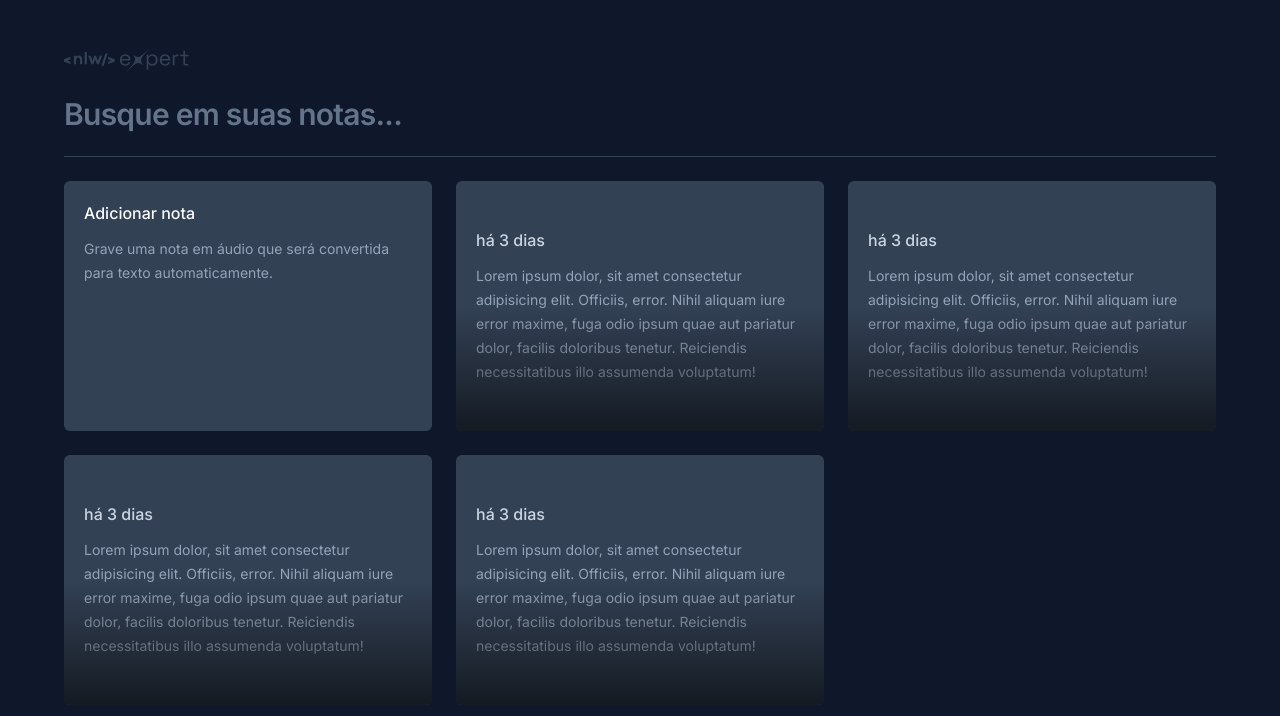
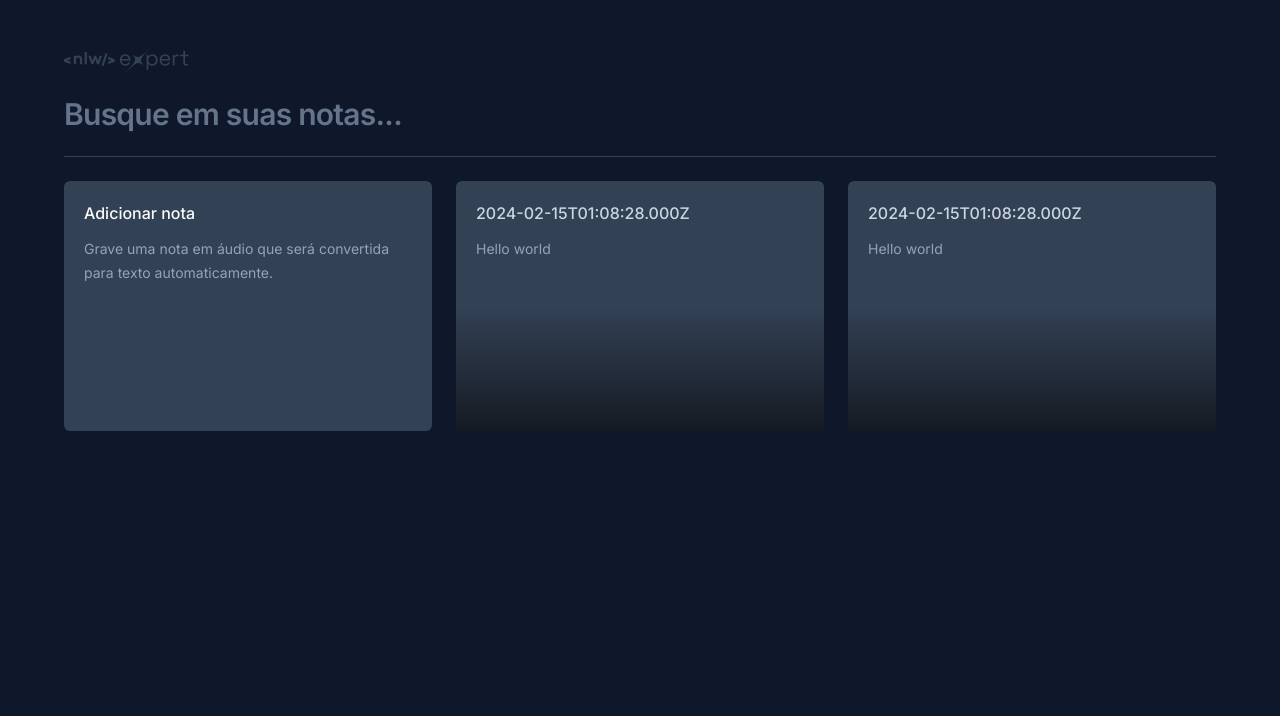
Before and after one commit to Matheus-jacobb/web.react.nlw-expert-notes, a React (Vite) app: page / in a window 1280 px wide. Shown: the top 716 px of the page. Built offline with nearby package versions, Linux system fonts and the light colour scheme.

Commit message:
feature(note-card): added modal

```diff
--- a/package.json
+++ b/package.json
@@ -10,6 +10,9 @@
         "preview": "vite preview"
     },
     "dependencies": {
+        "@radix-ui/react-dialog": "^1.0.5",
+        "date-fns": "^3.3.1",
+        "lucide-react": "^0.330.0",
         "react": "^18.2.0",
         "react-dom": "^18.2.0"
     },
--- a/src/app.tsx
+++ b/src/app.tsx
@@ -2,6 +2,10 @@
 import { NewNoteCard } from './components/new-note-card'
 import { NoteCard } from './components/note-card'
 
+const note = {
+  date: new Date(),
+  content: 'Hello world'
+}
 
 export function App() {
   return (
@@ -21,11 +25,8 @@
 
       <NewNoteCard />
 
-      <NoteCard />
-      <NoteCard />
-      <NoteCard />
-      <NoteCard />
-
+      <NoteCard note={note} />
+      <NoteCard note={note} />
       </div>
 
     </div>
--- a/src/components/note-card.tsx
+++ b/src/components/note-card.tsx
@@ -1,14 +1,56 @@
-export function NoteCard() {
-    return (
-        <button className="rounded-md text-left bg-slate-700 p-5 space-y-3 overflow-hidden relative outline-none hover:ring-2 hover:ring-slate-600 focus-visible:ring-2 focus-visible:ring-lime-400 z-10">
+import * as Dialog from '@radix-ui/react-dialog'
+import { formatDistanceToNow } from 'date-fns'
+import { ptBR } from 'date-fns/locale'
+import { X } from 'lucide-react'
+
+interface NotecardProps {
+  note: {
+    date: Date,
+    content: string
+  }
+}
+
+export function NoteCard({ note }: NotecardProps) {
+  return (
+    <Dialog.Root>
+      <Dialog.Trigger className="rounded-md flex flex-col text-left bg-slate-700 p-5 gap-3 overflow-hidden relative outline-none hover:ring-2 hover:ring-slate-600 focus-visible:ring-2 focus-visible:ring-lime-400 z-10">
         <span className="text-small font-medium text-slate-300">
-          há 3 dias
+          {note.date.toISOString()}
         </span>
         <p className="text-sm leading-6 text-slate-400">
-          Lorem ipsum dolor, sit amet consectetur adipisicing elit. Officiis, error. Nihil aliquam iure error maxime, fuga odio ipsum quae aut pariatur dolor, facilis doloribus tenetur. Reiciendis necessitatibus illo assumenda voluptatum!
+          {note.content}
         </p>
 
         <div className="absolute bottom-0 left-0 right-0 h-1/2 bg-gradient-to-t from-black/60 to-black/0 pointer-events-none" />
-      </button>
-    )
+      </Dialog.Trigger>
+
+      <Dialog.Portal>
+        <Dialog.Overlay className="inset-0 fixed bg-black/60 z-10">
+          <Dialog.Content className="fixed overflow-hidden left-1/2 top-1/2 -translate-x-1/2 -translate-y-1/2 max-w-[640px] w-full h-[60vh] bg-slate-700 rounded-md flex flex-col outline-none">
+            <Dialog.Close className="absolute right-0 top-0 bg-slate-800 p-1.5 text-slate-400 hover:text-slate-100">
+              <X className="size-5"/>
+            </Dialog.Close>
+
+            <div className="flex flex-1 flex-col gap-3 p-5">
+              <span className="text-sm font-medium text-slate-300">
+                {formatDistanceToNow(note.date, { locale: ptBR, addSuffix: true })}
+              </span>
+
+              <p className="text-sm leading-6 text-slate-400">
+                {note.content}
+              </p>
+            </div>
+
+            <button type="button"
+              className="w-full bg-slate-800 py-4 text-center text-sm text-slate-300 outline-none font-medium group"
+            >
+              Deseja <span className="text-red-400 hover:underline group-hover:underline">apagar essa nota</span> ?
+            </button>
+          </Dialog.Content>
+        </Dialog.Overlay>
+      </Dialog.Portal>
+
+
+    </Dialog.Root>
+  )
 }
```
Also changed, not shown: 2 other files (tests, documents, lock files or other folders).
